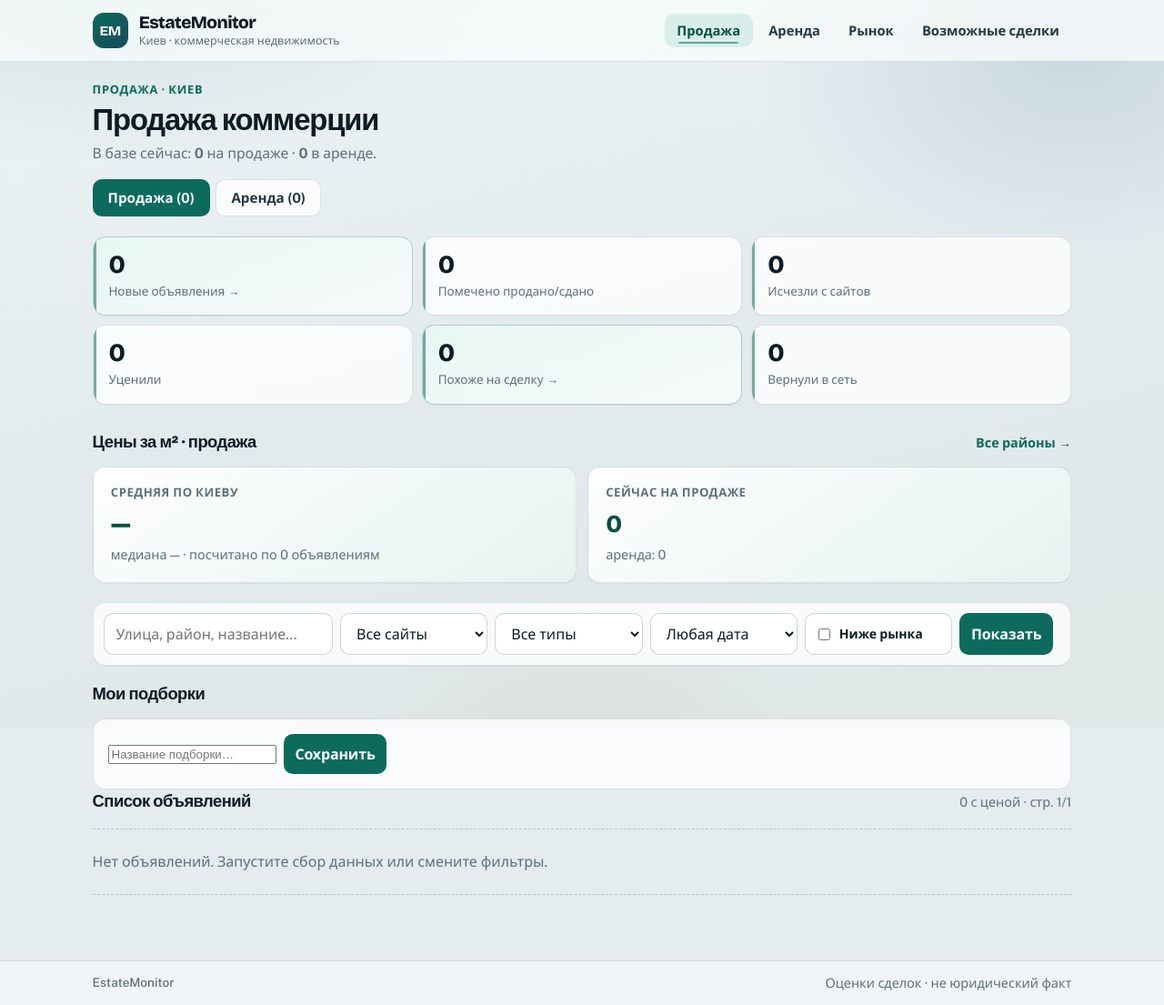
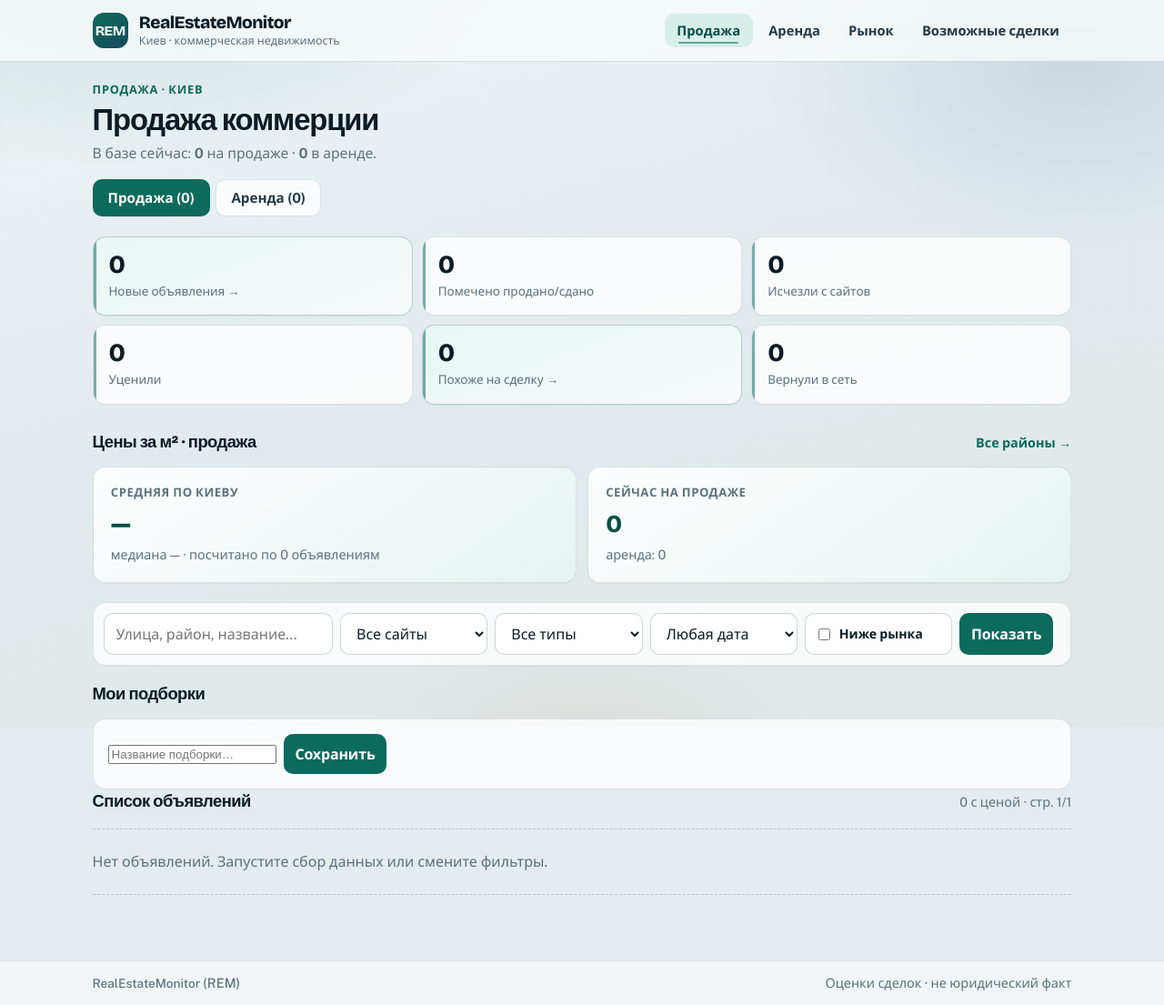
Before and after one commit to SjPn/REM, a FastAPI app: page / in a window 1280 px wide. Shown: the whole page at 91% size. Run offline with FastAPI, Linux system fonts and the light colour scheme.

Commit message:
Rename product brand to RealEstateMonitor (REM).
Co-authored-by: Cursor <cursoragent@cursor.com>

```diff
--- a/app/__init__.py
+++ b/app/__init__.py
@@ -1,3 +1,3 @@
-"""EstateMonitor — commercial real-estate market tracker for Kyiv region."""
+"""RealEstateMonitor (REM) — commercial real-estate market tracker for Kyiv region."""
 
 __version__ = "0.1.0"
--- a/app/domain/segments.py
+++ b/app/domain/segments.py
@@ -5,7 +5,7 @@ from dataclasses import dataclass
 
 from app.domain.enums import PropertyType
 
-# Target product segments for EstateMonitor.
+# Target product segments for RealEstateMonitor (REM).
 TARGET_SEGMENTS = {
     "office",
     "retail",
--- a/app/main.py
+++ b/app/main.py
@@ -16,7 +16,7 @@ async def lifespan(_app: FastAPI):
     yield
 
 
-app = FastAPI(title="EstateMonitor", version=__version__, lifespan=lifespan)
+app = FastAPI(title="RealEstateMonitor", version=__version__, lifespan=lifespan)
 app.include_router(api_router)
 app.include_router(web_router)
 
--- a/app/web/templates/base.html
+++ b/app/web/templates/base.html
@@ -3,7 +3,7 @@
 <head>
   <meta charset="utf-8" />
   <meta name="viewport" content="width=device-width, initial-scale=1" />
-  <title>{% block title %}EstateMonitor{% endblock %}</title>
+  <title>{% block title %}REM · RealEstateMonitor{% endblock %}</title>
   <link rel="preconnect" href="https://fonts.googleapis.com" />
   <link rel="preconnect" href="https://fonts.gstatic.com" crossorigin />
   <link href="https://fonts.googleapis.com/css2?family=Bricolage+Grotesque:opsz,wght@12..96,500;12..96,700;12..96,800&family=Public+Sans:ital,wght@0,400;0,500;0,600;0,700;1,400&display=swap" rel="stylesheet" />
@@ -15,9 +15,9 @@
   <header class="shell-top">
     <div class="shell-inner">
       <a class="brand" href="/?deal_type=sale">
-        <span class="brand-mark">EM</span>
+        <span class="brand-mark">REM</span>
         <span class="brand-text">
-          <span class="brand-name">EstateMonitor</span>
+          <span class="brand-name">RealEstateMonitor</span>
           <span class="brand-tag">Киев · коммерческая недвижимость</span>
         </span>
       </a>
@@ -36,7 +36,7 @@
 
   <footer class="shell-foot">
     <div class="shell-inner foot-row">
-      <span>EstateMonitor</span>
+      <span>RealEstateMonitor <span class="muted">(REM)</span></span>
       <span class="muted">Оценки сделок · не юридический факт</span>
     </div>
   </footer>
--- a/app/web/templates/dashboard.html
+++ b/app/web/templates/dashboard.html
@@ -1,6 +1,6 @@
 {% extends "base.html" %}
 {% set active_nav = deal_type %}
-{% block title %}{{ 'Продажа' if deal_type == 'sale' else 'Аренда' }} — EstateMonitor{% endblock %}
+{% block title %}{{ 'Продажа' if deal_type == 'sale' else 'Аренда' }} — REM{% endblock %}
 {% block content %}
   <p class="page-kicker">{{ 'Продажа' if deal_type == 'sale' else 'Аренда' }} · Киев</p>
   <h1 class="page-title">{{ 'Продажа' if deal_type == 'sale' else 'Аренда' }} коммерции</h1>
--- a/app/web/templates/deal.html
+++ b/app/web/templates/deal.html
@@ -1,6 +1,6 @@
 {% extends "base.html" %}
 {% set active_nav = "deals" %}
-{% block title %}Оценка #{{ hyp.id }} — EstateMonitor{% endblock %}
+{% block title %}Оценка #{{ hyp.id }} — REM{% endblock %}
 {% block content %}
   <p class="page-kicker"><a href="/deals?bucket=likely_deal">← Возможные сделки</a> · оценка #{{ hyp.id }}</p>
   <section class="deal-hero">
--- a/app/web/templates/deals.html
+++ b/app/web/templates/deals.html
@@ -1,6 +1,6 @@
 {% extends "base.html" %}
 {% set active_nav = "deals" %}
-{% block title %}Возможные сделки — EstateMonitor{% endblock %}
+{% block title %}Возможные сделки — REM{% endblock %}
 {% block content %}
   <p class="page-kicker">Оценка исчезнувших объявлений</p>
   <h1 class="page-title">Возможные сделки</h1>
--- a/app/web/templates/market.html
+++ b/app/web/templates/market.html
@@ -1,6 +1,6 @@
 {% extends "base.html" %}
 {% set active_nav = "market" %}
-{% block title %}Рынок — {{ 'Продажа' if mode == 'sale' else 'Аренда' }} — EstateMonitor{% endblock %}
+{% block title %}Рынок — {{ 'Продажа' if mode == 'sale' else 'Аренда' }} — REM{% endblock %}
 {% block content %}
   <p class="page-kicker">Рынок · Киев</p>
   <h1 class="page-title">{{ 'Продажа' if mode == 'sale' else 'Аренда' }} · цены и объём</h1>
--- a/app/web/templates/property.html
+++ b/app/web/templates/property.html
@@ -1,6 +1,6 @@
 {% extends "base.html" %}
 {% set active_nav = "listings" %}
-{% block title %}Объект #{{ property.id }} — EstateMonitor{% endblock %}
+{% block title %}Объект #{{ property.id }} — REM{% endblock %}
 {% block content %}
   <p class="page-kicker">Объект #{{ property.id }}</p>
   <h1 class="page-title">{{ property.title or property.address_norm or 'Без названия' }}</h1>
--- a/scripts/cli.py
+++ b/scripts/cli.py
@@ -12,7 +12,7 @@ from app.pipeline.reconcile import rescore_all_vanished
 from app.pipeline.runner import run_crawl
 from app.scrapers import SCRAPERS
 
-app = typer.Typer(help="EstateMonitor CLI")
+app = typer.Typer(help="RealEstateMonitor (REM) CLI")
 logging.basicConfig(level=logging.INFO, format="%(levelname)s %(name)s: %(message)s")
 
 
```
Also changed, not shown: README.md, 1 other file.
